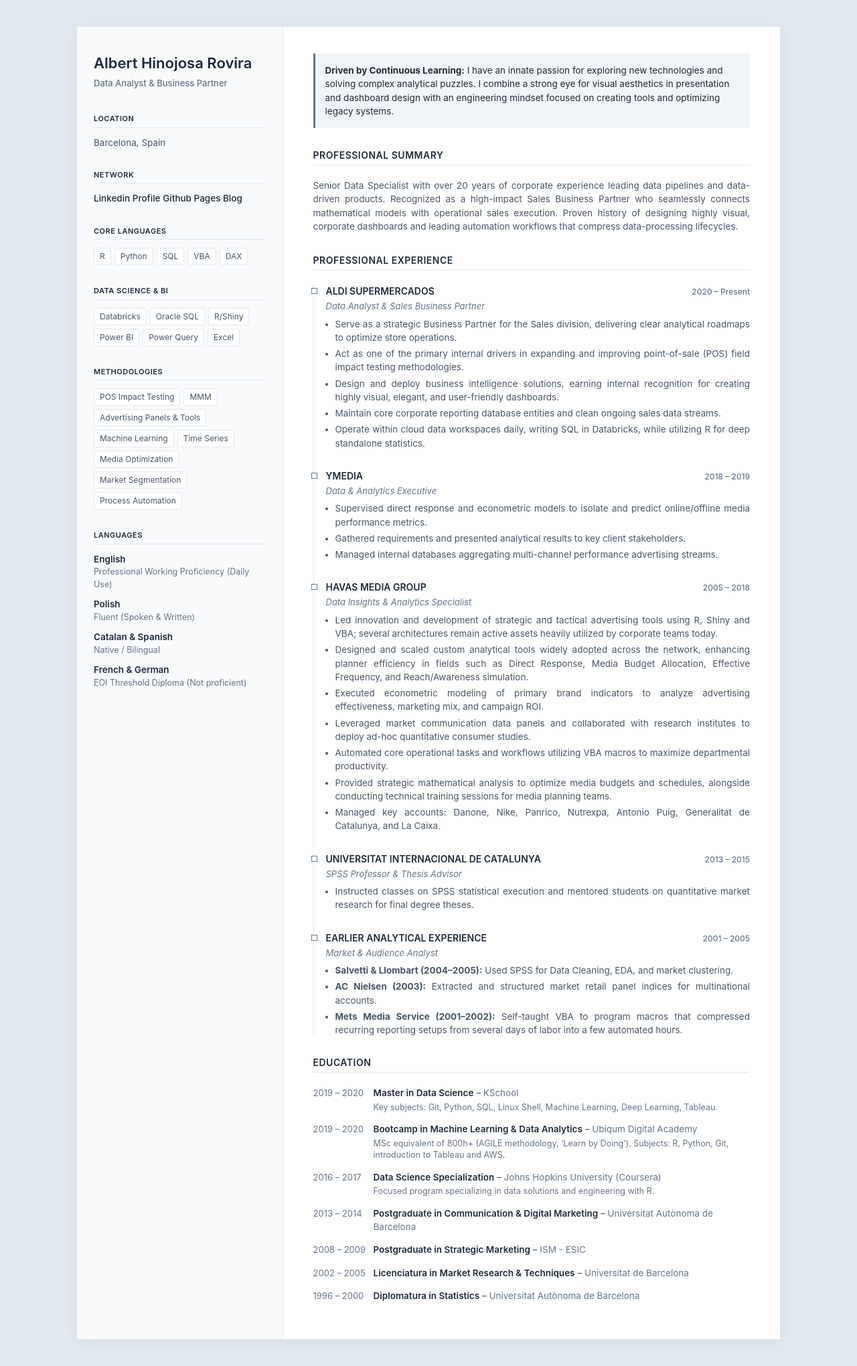
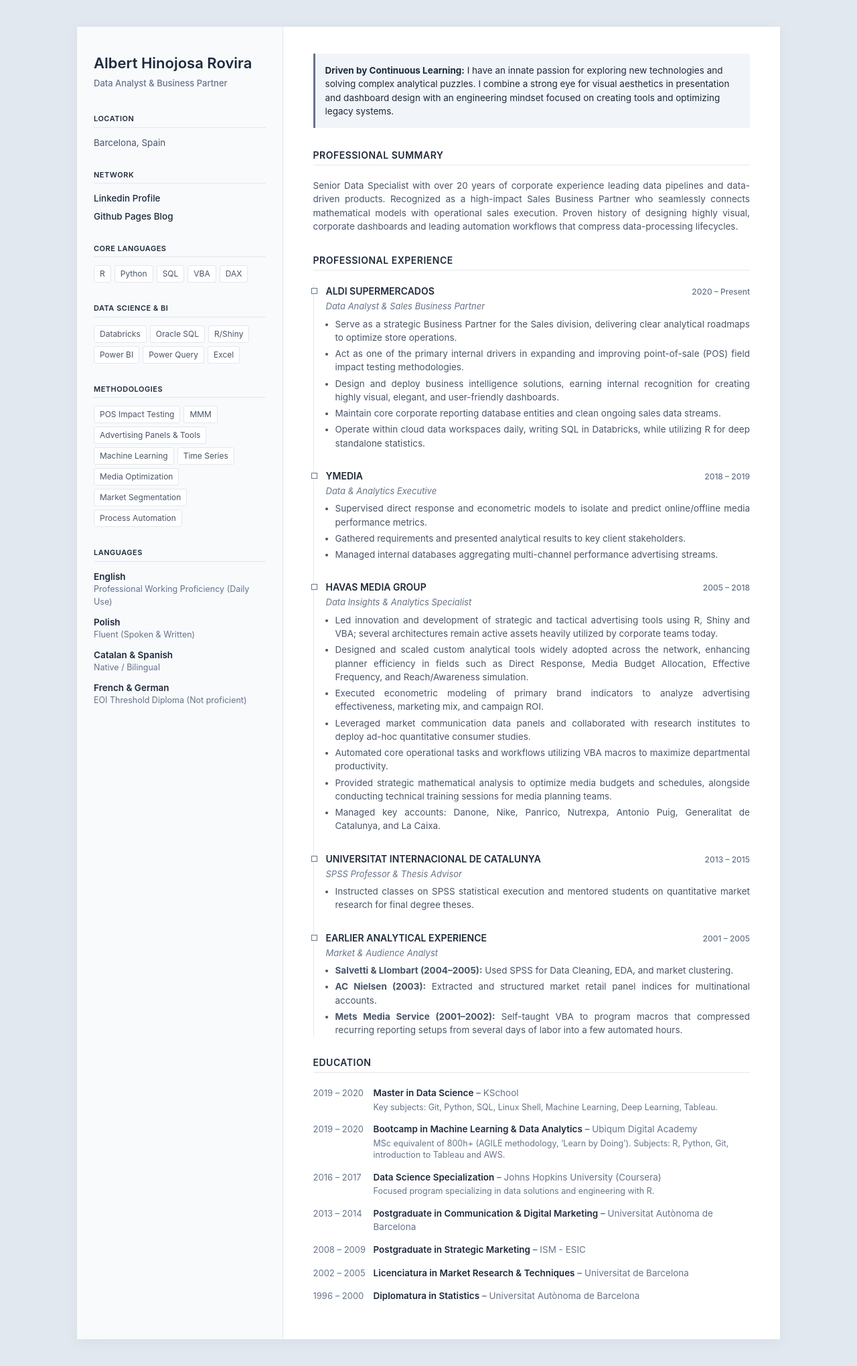
Before and after one commit to alberthr/alberthr.github.io, a Jekyll site: the page built from cv/index.html, in a window 1280 px wide. Shown: the whole page at 67% size. Built offline with Jekyll 4.4.1, drawn with Linux system fonts in a browser that asks for light colours.

Commit message:
Update index.html

```diff
--- a/cv/index.html
+++ b/cv/index.html
@@ -97,6 +97,8 @@
             color: var(--dark);
             text-decoration: none;
             font-weight: 500;
+			display: block;			 /* Ocupa tota la línia i fa un salt automàtic */
+			margin-bottom: 6px; 	 /* Espai opcional de separació entre ells */
         }
 
         .contact-link a:hover {
```
